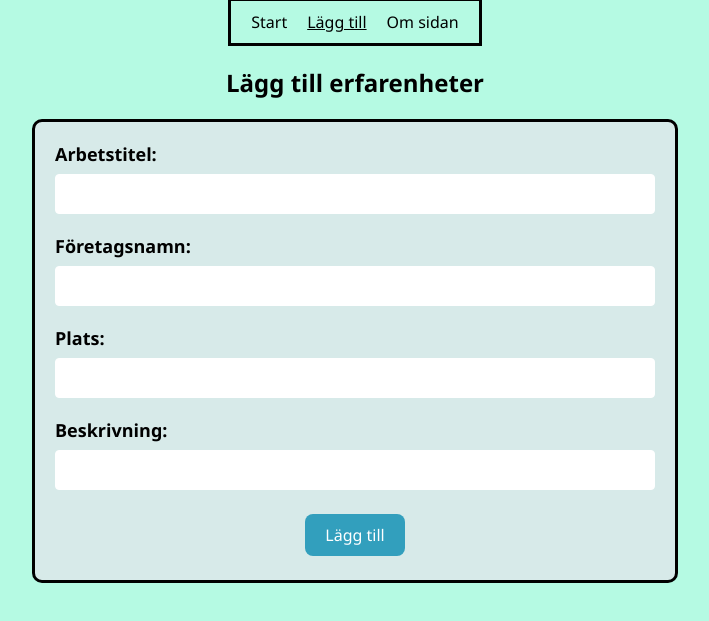
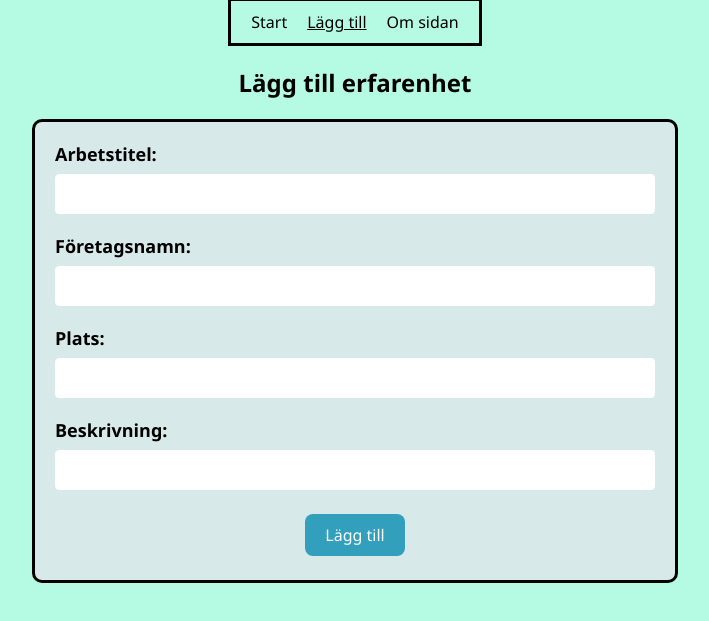
Before and after one commit to joma2304/backend-moment3-webp, a website built with Parcel: page src/add.html in a window 1280 px wide. Shown: the part 45-666 px from the top of the page, without its empty margins (285-994 px from the left). Built offline with nearby package versions, Linux system fonts and the light colour scheme; no server answers.

Commit message:
Ändrat text

```diff
--- a/src/add.html
+++ b/src/add.html
@@ -21,7 +21,7 @@
         </nav>
     </header>
     <main>
-        <h2>Lägg till erfarenheter</h2>
+        <h2>Lägg till erfarenhet</h2>
         <form id="add-experience-form">
             <label for="jobtitle">Arbetstitel:</label>
             <input type="text" id="jobtitle" name="jobtitle" required="required">
```
